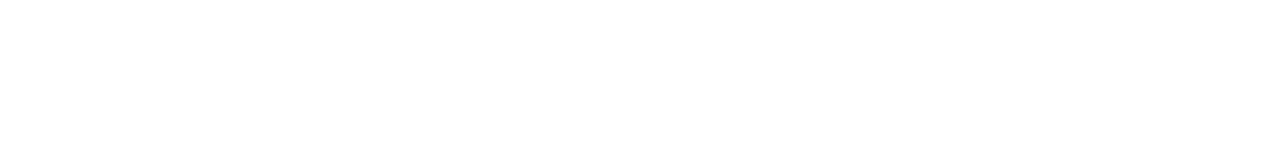
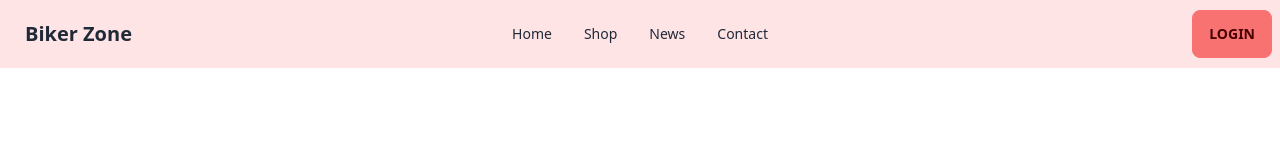
Before and after one commit to hameem03/bike-zone-with-khala, a plain HTML site: page index.html in a window 1280 px wide. Drawn offline with nearby package versions, Linux system fonts and the light colour scheme.

Commit message:
added nav section

```diff
--- a/index.html
+++ b/index.html
@@ -1,5 +1,5 @@
 <!DOCTYPE html>
-<html lang="en">
+<html lang="en" data-theme="light">
 <head>
     <meta charset="UTF-8">
     <meta name="viewport" content="width=device-width, initial-scale=1.0">
@@ -8,6 +8,42 @@
     <script src="https://cdn.tailwindcss.com"></script>
 </head>
 <body>
+    <header>
+        <section>
+            <div class="navbar bg-rose-100">
+                <div class="navbar-start">
+                  <div class="dropdown">
+                    <label tabindex="0" class="btn btn-ghost lg:hidden">
+                      <svg xmlns="http://www.w3.org/2000/svg" class="h-5 w-5" fill="none" viewBox="0 0 24 24" stroke="currentColor"><path stroke-linecap="round" stroke-linejoin="round" stroke-width="2" d="M4 6h16M4 12h8m-8 6h16" /></svg>
+                    </label>
+                    <ul tabindex="0" class="menu menu-sm dropdown-content mt-3 z-[1] p-2 shadow bg-base-100 rounded-box w-52">
+                      <li><a>Home</a></li>
+                      <li><a>Shop</a></li>
+                      <li><a>News</a></li>
+                      <li><a>Contact</a></li>
+                    </ul>
+                  </div>
+                  <a class="btn btn-ghost normal-case text-xl">Biker Zone</a>
+                </div>
+                <div class="navbar-center hidden lg:flex">
+                  <ul class="menu menu-horizontal px-1">
+                    <li><a>Home</a></li>
+                      <li><a>Shop</a></li>
+                      <li><a>News</a></li>
+                      <li><a>Contact</a></li>
+                  </ul>
+                </div>
+                <div class="navbar-end">
+                  <a class="btn btn-error">Login</a>
+                </div>
+              </div>
+        </section>
+    </header>
+    <main>
 
+    </main>
+    <footer>
+
+    </footer>
 </body>
 </html>
```
